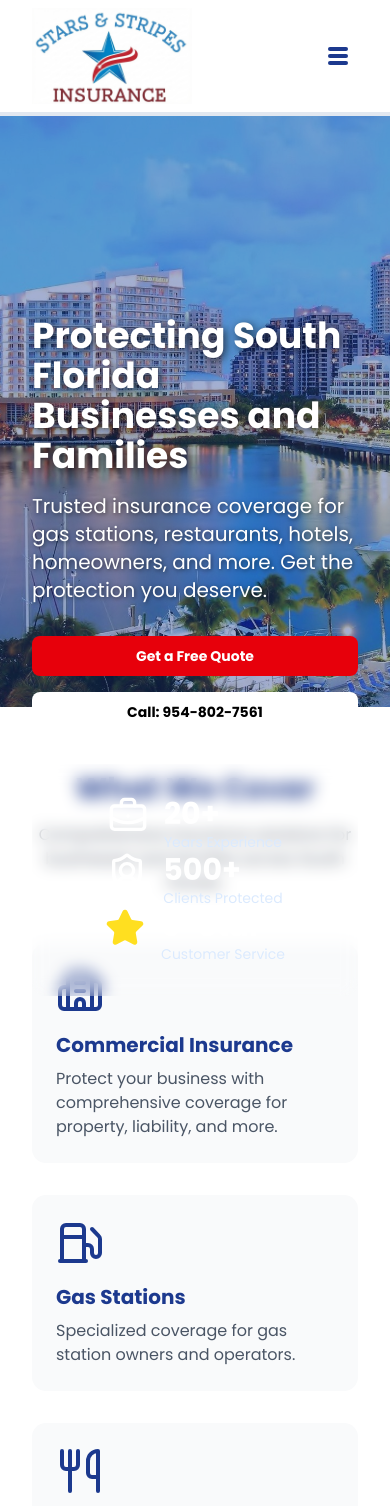
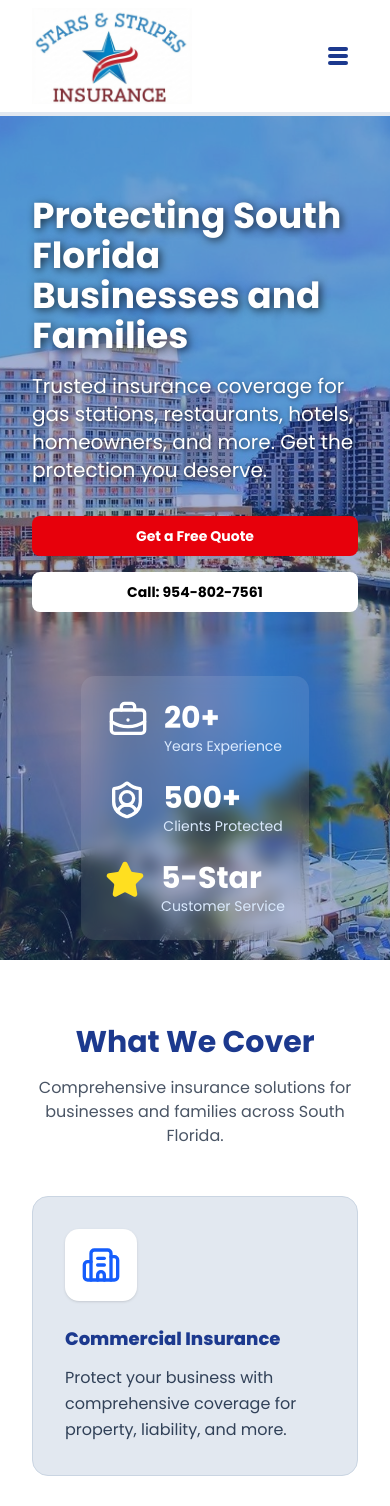
Before and after one commit to imAryanL/starsnstripes-website, a Next.js app: page / in a window 390 px wide. Shown: the top 1506 px of the page. Built offline with nearby package versions, Linux system fonts and the light colour scheme.

Commit message:
Finished Service Section fully, with responsive and icons and descriptions.

```diff
--- a/src/app/page.tsx
+++ b/src/app/page.tsx
@@ -1,6 +1,6 @@
 import HeroSection from '@/components/home/herosection'
 import ServicesSection from '@/components/home/servicessection'
-
+import WhyChooseUs from '@/components/home/whychooseus'
 
 
 
@@ -10,6 +10,7 @@ export default function Home() {
     <main>
       <HeroSection/>
       <ServicesSection/>
+      <WhyChooseUs/>
     </main>
   )
 
--- a/src/components/home/herosection.tsx
+++ b/src/components/home/herosection.tsx
@@ -5,18 +5,11 @@ import { ShieldUser, Handshake, Star, BriefcaseBusiness} from 'lucide-react'
 export default function HeroSection() {
     return (
         <section
-            className="relative bg-cover bg-center bg-no-repeat h-[70vh] md:h-[75vh] lg:h-[88vh] flex items-start pt-50"
+            className="relative bg-cover bg-center bg-no-repeat min-h-[100vh] md:h-[75vh] lg:h-[88vh] flex items-start pt-20 md:pt-32"
             style={{ backgroundImage: "url('/hero-bg3.jpg')" }}
         >
             {/* Dark overlay for text readability */}
             <div className="absolute inset-0 bg-blue-900/40"></div>
-
-
-
-
-
-
-
 
 
             {/* Content */}
@@ -47,7 +40,7 @@ export default function HeroSection() {
                     </div>
 
                     {/* Right Side - Trust Badges */}
-                    <div className="lg:flex flex-col gap-8 bg-white/10 backdrop-blur-sm rounded-xl py-8 px-6 max-w-md lg:mx-0">
+                    <div className="flex flex-col gap-6 md:gap-8 bg-white/10 backdrop-blur-sm rounded-xl py-6 md:py-8 px-6 max-w-md mx-auto lg:mx-0 mt-8 lg:mt-0">
                         <div className="flex items-start justify-center gap-4">
                             <BriefcaseBusiness className="w-10 h-10 flex-shrink-0"/>
                             <div>
--- a/src/components/home/servicessection.jsx
+++ b/src/components/home/servicessection.jsx
@@ -10,7 +10,8 @@ import {
     Cigarette,
     Church,
     ShoppingBasket,
-    Wine
+    Wine,
+    Hotel
 } from 'lucide-react'
 
 
@@ -22,67 +23,81 @@ const services = [
     {
         icon: Building2,
         title: "Commercial Insurance",
-        description: "Protect your business with comprehensive coverage for property, liability, and more."
+        description: "Protect your business with comprehensive coverage for property, liability, and more.",
+        color: "text-blue-600" // Business Blue
 
     },
     {
         icon: Fuel,
         title: "Gas Stations" ,
-        description: "Specialized coverage for gas station owners and operators."
+        description: "Specialized coverage for gas station owners and operators.",
+        color: "text-red-600" // Personal/Urgent Red
 
     },
     {
         icon: Utensils,
         title: "Restaurants" ,
-        description: "Customized insurance solutions for restuarants and food service businesses "
+        description: "Customized insurance solutions for restaurants and food service businesses.",
+        color: "text-blue-600"
 
     },
     {
         icon: Car,
         title: "Auto Insurance" ,
-        description: "Coverage for personal and commercial vehicles to keep you on the road."
+        description: "Coverage for personal and commercial vehicles to keep you on the road.",
+        color: "text-red-600"
 
     },
     {
         icon: House,
         title: "Homeowners Insurance",
-        description: "Safeguard your home and belongings against unexpected events."
+        description: "Safeguard your home and belongings against unexpected events.",
+        color: "text-red-600"
 
     },
     {
         icon: Wine,
         title: "Liquor Stores",
-        description: "Specific liability and property coverage for liquor inventory and alcohol sales."
+        description: "Specific liability and property coverage for liquor inventory and alcohol sales.",
+        color: "text-red-600"
 
     },
     {
         icon: Store,
         title: "Shopping Centers",
-        description: "Property and liability protection for strip malls, retail plazas, and building owners."
+        description: "Property and liability protection for strip malls, retail plazas, and building owners.",
+        color: "text-blue-600"
     },
     {
         icon: HardHat,
         title: "Workers Compensation",
-        description: "Protect your employees and your business from workplace injuries."
+        description: "Protect your employees and your business from workplace injuries.",
+        color: "text-red-600"
     },
         {
         icon: Cigarette,
         title: "Smoke Shops" ,
         description: "Customized inventory and liability coverage for tobacco and vape retailers.",
-
+        color: "text-red-600"
     },
     {
         icon: Church,
         title: "Churches",
         description: "Property and liability protection for places of worship and non-profit organizations.",
-
+        color: "text-red-600"
     },
     {
         icon: ShoppingBasket,
         title: "Convenience Stores",
         description: "High-traffic liability and inventory theft protection for retail operations.",
-
-    }
+        color: "text-red-600"
+    },
+    {
+        icon: Hotel, // NEW SECTION
+        title: "Hotels & Motels",
+        description: "Tailored protection for the hospitality industry, covering property, guests, and liability.",
+        color: "text-blue-600"
+    },
 
 ]
 
@@ -93,7 +108,7 @@ export default function ServicesSection(){
         <section className="bg-white py-16">
             <div className="container mx-auto px-8 md:px-8 lg:px-12 xl:px-32">
 
-                <h2 className="text-3xl md:text-4xl font-bold text-center text-blue-900 mb-4">
+                <h2 className="text-3xl md:text-5xl font-bold text-center text-blue-900 mb-4">
                     What We Cover
                 </h2>
 
@@ -103,16 +118,27 @@ export default function ServicesSection(){
 
                 {/* Service Cards Grid */}
                 <div className="grid grid-cols-1 md:grid-cols-2 lg:grid-cols-3 gap-8">
-                    {services.map((service, index) => (
-                        <div
-                            key={index}
-                            className="bg-gray-50 rounded-xl p-6 hover:shadow-lg transition-shadow duration-300"
-                        >
-                            <service.icon className="w-12 h-12 text-blue-900 mb-4" />
-                            <h3 className="text-xl font-bold text-blue-900 mb-2">{service.title}</h3>
-                            <p className="text-gray-600">{service.description}</p>
+                {services.map((service, index) => (
+                    <div
+                        key={index}
+                        // Added 'group' for hover effects
+                        // Using bg-slate-200 as you did, with a slightly darker border
+                        className="group bg-slate-200 rounded-2xl p-8 border border-slate-300 hover:bg-white hover:shadow-2xl hover:-translate-y-2 transition-all duration-300 cursor-pointer"
+                    >
+                        {/* The White Icon Box - This is the secret to making slate-200 look high-end */}
+                        <div className="mb-6 p-4 bg-white shadow-sm w-fit rounded-xl group-hover:scale-110 transition-transform duration-300">
+                            <service.icon className={`w-10 h-10 ${service.color}`}/>
                         </div>
-                    ))}
+
+                        <h3 className="text-lg font-extrabold text-blue-900 mb-3 group-hover:text-red-600 transition-colors duration-300">
+                            {service.title}
+                        </h3>
+
+                        <p className="text-slate-700 leading-relaxed font-medium">
+                            {service.description}
+                        </p>
+                    </div>
+                ))}
                 </div>
             </div>
         </section>
--- /dev/null
+++ b/src/components/home/whychooseus.tsx
@@ -0,0 +1,7 @@
+import React from 'react';
+
+export default function WhyChooseUs() {
+    return (
+        <div className= "text-center">coming soon</div>
+    )
+}
```
